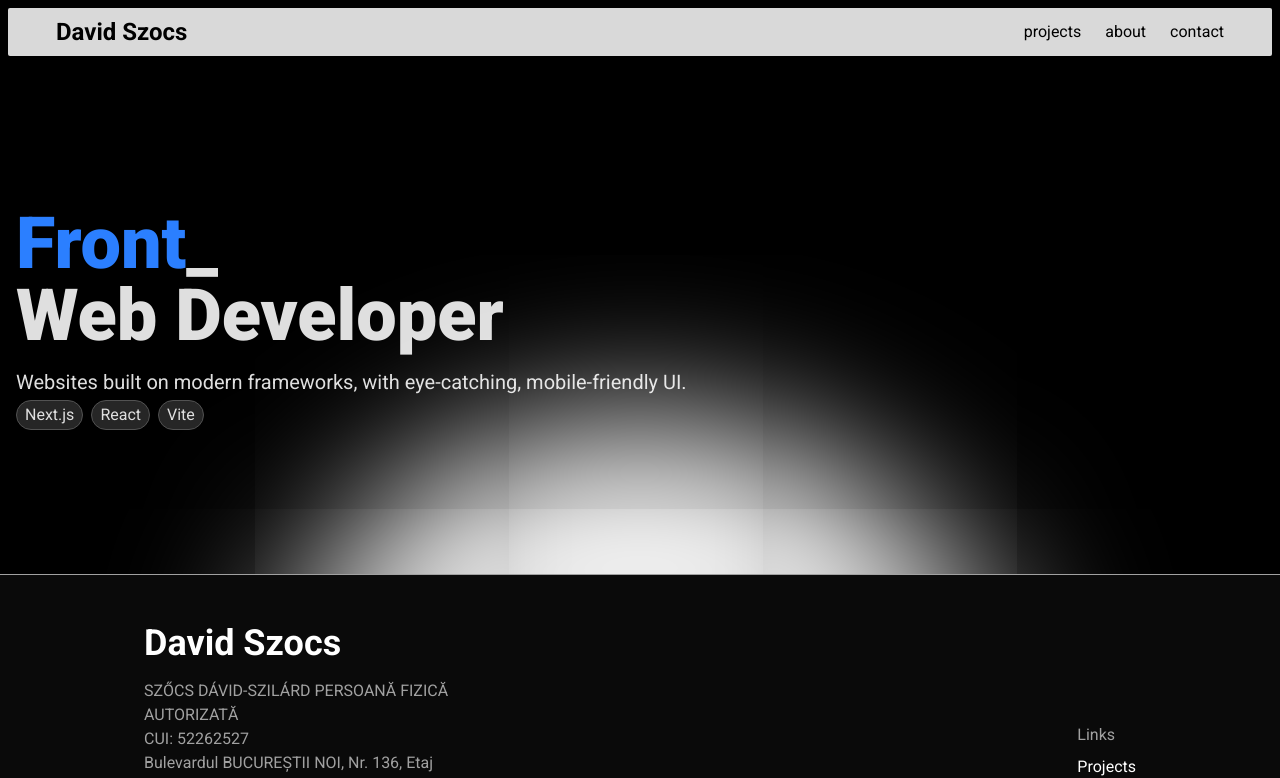
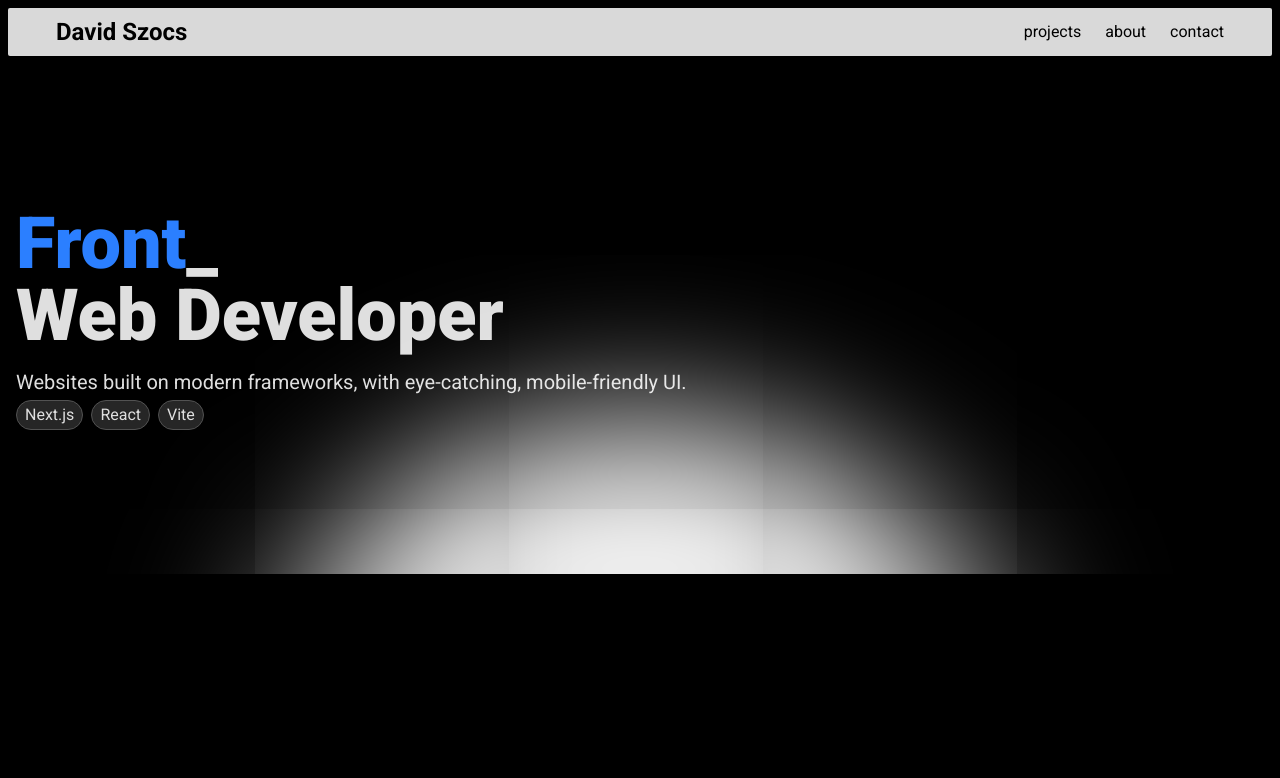
Before and after one commit to p3nc1l/personal-site, a Next.js app: page / in a window 1280 px wide. Shown: the top 778 px of the page. Built offline with nearby package versions, Linux system fonts and the light colour scheme.

Commit message:
added min height and main tag to root layout

```diff
--- a/app/layout.tsx
+++ b/app/layout.tsx
@@ -24,9 +24,13 @@ export default function RootLayout({
 }>) {
   return (
     <html lang="en" >
-      <body className={`${roboto.className} antialiased `} >
-        <Header />
-        {children}
+      <body className={`${roboto.className} antialiased`} >
+        <div className="min-h-screen">
+          <Header />
+          <main>
+            {children}
+          </main>
+        </div>
         <Footer />
       </body>
     </html>
```
